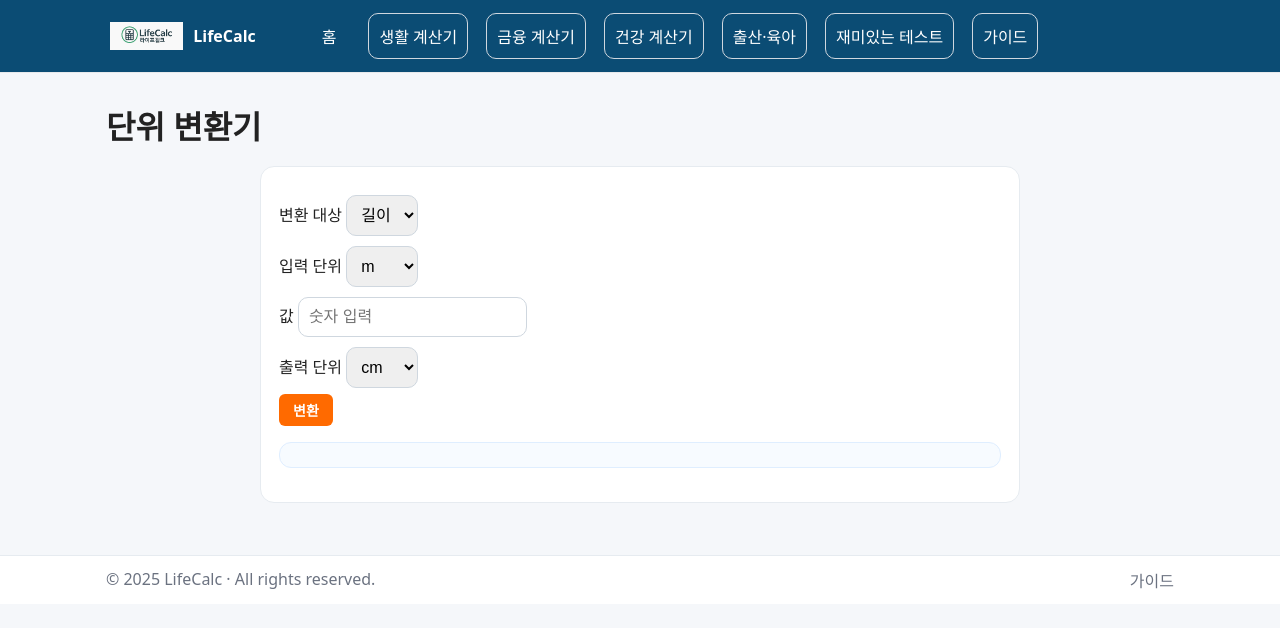
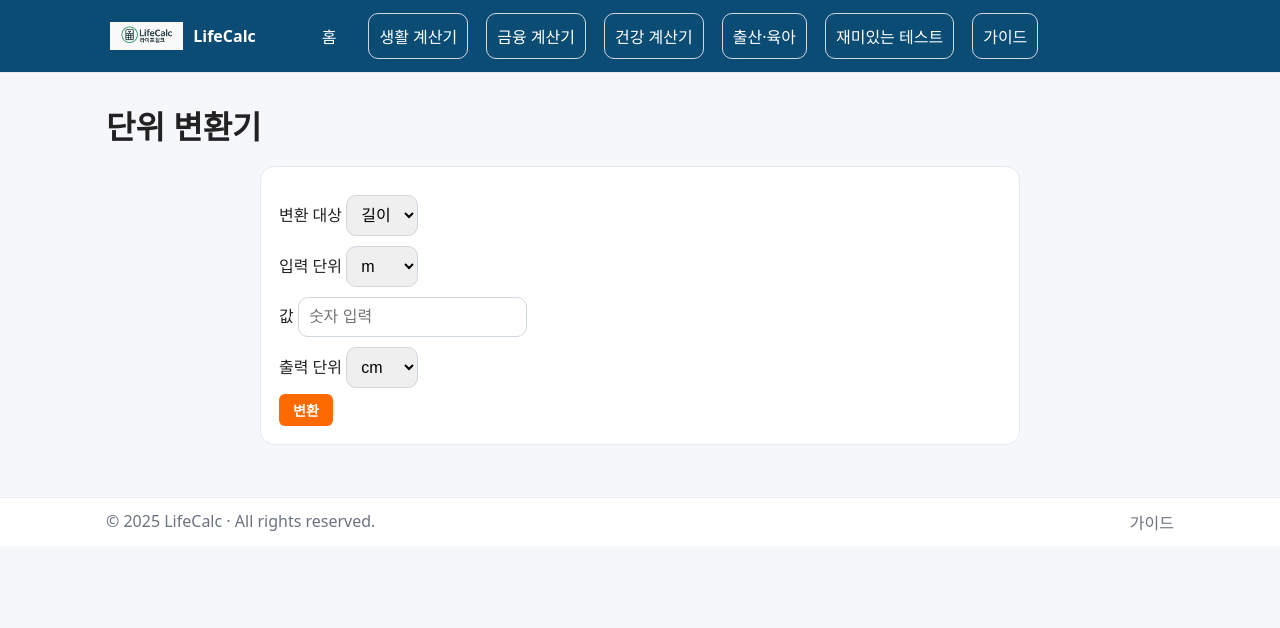
Before and after one commit to khai-lang/LifeCalc, a Jekyll site: the page built from life/unit-converter/index.md, in a window 1280 px wide. Shown: the top 628 px of the page. Built offline with Jekyll 4.4.1, drawn with Linux system fonts in a browser that asks for light colours.

Commit message:
Update index.md

```diff
--- a/life/unit-converter/index.md
+++ b/life/unit-converter/index.md
@@ -30,10 +30,10 @@
       <select id="to"></select>
     </label>
 
-    <button class="btn" style="background:#ff6a00;color:#fff;border:0">변환</button>
+    <button type="submit" class="btn">변환</button>
   </form>
-  <div id="out" class="note"></div>
-</div>
+ <!-- 결과 박스: 전역 .result-box 사용 -->
+<div id="out" class="result-box"></div>
 
 <script>
 const UNITS = {
```
